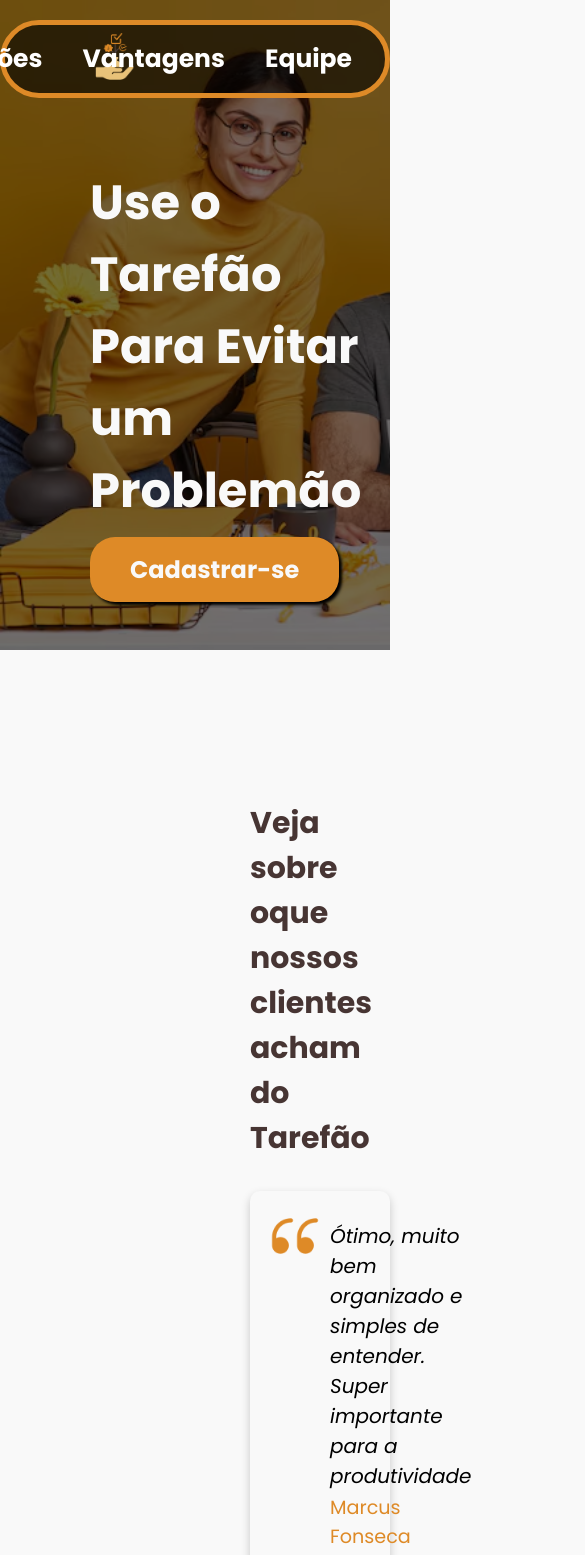
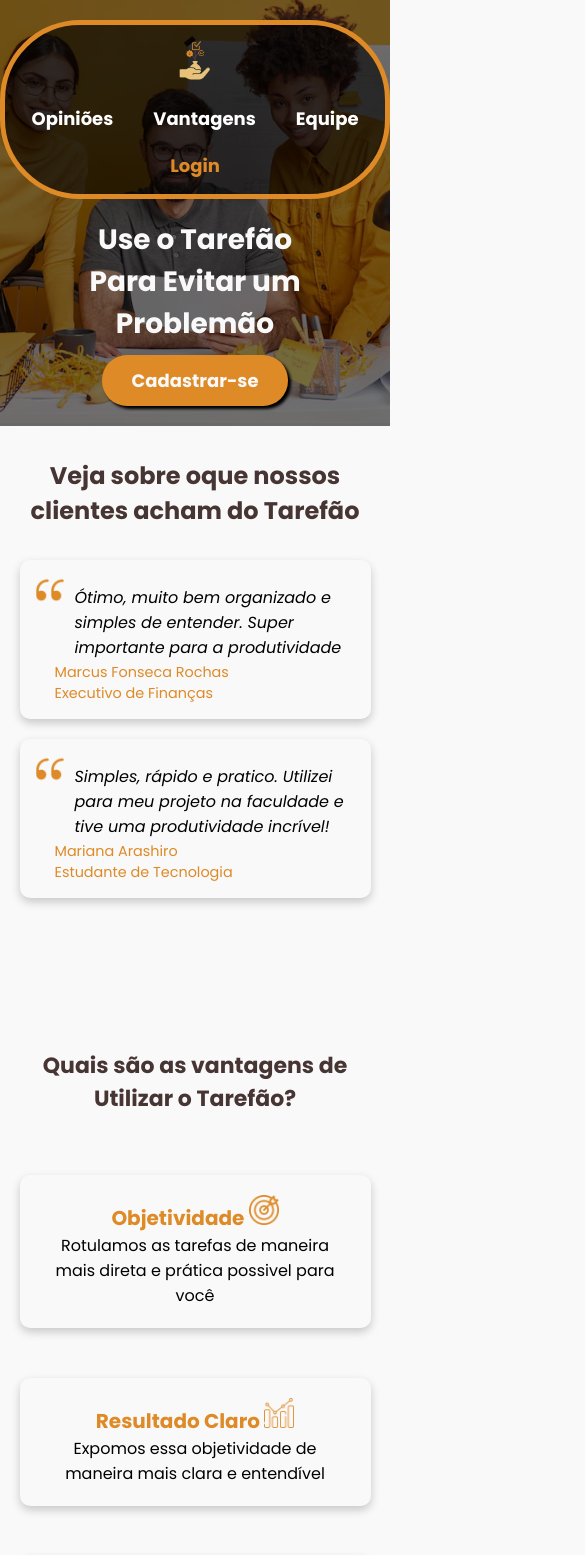
Before and after one commit to RgoSL/Projeto-Venturus-, a React (Vite) app: page / in a window 390 px wide. Shown: the top 1555 px of the page, 585 px wide, since content can reach past the window. Built offline with nearby package versions, Linux system fonts and the light colour scheme.

Commit message:
Adicionando responsividade de uma pagina

```diff
--- a/src/components/Banner/Banner.jsx
+++ b/src/components/Banner/Banner.jsx
@@ -6,11 +6,17 @@
             <header className={style.navImage}>
                 <nav className={style.nav}>
                     <div className={style.NavBack}>
-                        <img src="/Imagens/LogoFinal.png" alt="Logo do projeto" className={style.Logo}/>
-                        <a className={style.navItem} href="#opinioes">Opiniões</a>
-                        <a className={style.navItem} href="#vantagens">Vantagens</a>
-                        <a className={style.navItem} href="#equipe">Equipe</a>
-                        <a className={style.login} href="#login">Login</a>
+                        <img src="/Imagens/LogoFinal.png" alt="Logo do projeto" className={style.Logo} />
+
+                        <div className={style.linkGroup}>
+                            <a className={style.navItem} href="#opinioes">Opiniões</a>
+                            <a className={style.navItem} href="#vantagens">Vantagens</a>
+                            <a className={style.navItem} href="#equipe">Equipe</a>
+                        </div>
+
+                        <div className={style.loginGroup}>
+                            <a className={style.login} href="#login">Login</a>
+                        </div>
                     </div>
                 </nav>
                 <div className={style.Content}>
--- a/src/components/Banner/Banner.module.css
+++ b/src/components/Banner/Banner.module.css
@@ -52,7 +52,7 @@
   position: relative;
 }
 
-.navItem::after{
+.navItem::after {
   content: '';
   position: absolute;
   width: 0;
@@ -64,7 +64,7 @@
   transition: width 0.3s ease;
 }
 
-.navItem:hover::after{
+.navItem:hover::after {
   width: 70%;
 }
 
@@ -78,7 +78,8 @@
   position: relative;
   transition: transform 0.3s ease
 }
-.login:hover{
+
+.login:hover {
   transform: scale(1.2);
 }
 
@@ -92,7 +93,7 @@
   flex-grow: 1;
   color: var(--Branco);
   text-align: left;
-  margin: 0 ,40px;
+  margin: 0, 40px;
   box-sizing: border-box;
 
 }
@@ -111,7 +112,7 @@
   margin-left: 90px;
 }
 
-.Logo{
+.Logo {
   width: 50px;
   height: 55px;
   position: absolute;
@@ -119,6 +120,7 @@
   top: 50%;
   transform: translateY(-50%);
 }
+
 .BtnRegistro {
   font-family: 'Poppins';
   color: var(--Branco);
@@ -131,13 +133,71 @@
   margin-top: 10px;
   margin-left: 90px;
   cursor: pointer;
-  box-shadow:3px 3px 3px rgba(0, 0, 0, 1.0);
+  box-shadow: 3px 3px 3px rgba(0, 0, 0, 1.0);
   transition: 0.5s ease;
 }
+
 .BtnRegistro:hover {
   background-color: #d46e08;
   transform: scale(1.1);
 }
+
 button:hover img {
   opacity: 1;
 }
+
+@media screen and (max-width: 768px) {
+  .navImage {
+    height: auto;
+    padding-bottom: 20px;
+    background-position: center;
+  }
+
+  .NavBack {
+    display: flex;
+    flex-direction: column;
+    align-items: center;
+    gap: 10px;
+  }
+
+  .linkGroup {
+    display: flex;
+    gap: 40px;
+  }
+
+  .loginGroup {
+    margin-top: 10px;
+  }
+
+  .Logo {
+    position: static;
+    transform: none;
+    width: 40px;
+    height: 45px;
+    margin-bottom: 10px;
+  }
+
+  .navItem,
+  .login {
+    font-size: 18px;
+    left: 0;
+  }
+
+  .Content {
+    align-items: center;
+    text-align: center;
+    margin: 0 20px;
+  }
+
+  .Titulo,
+  .Titulo2 {
+    font-size: 28px;
+    margin-left: 0;
+  }
+
+  .BtnRegistro {
+    margin-left: 0;
+    padding: 12px 30px;
+    font-size: 18px;
+  }
+}
--- a/src/components/Comentarios/Comentarios.jsx
+++ b/src/components/Comentarios/Comentarios.jsx
@@ -2,6 +2,7 @@
 
 function Comentarios() {
     return (
+        <>
         <section className={style.ComentariosSec}>
             <div className={style.Titulo}>
                 <span>Veja sobre oque nossos clientes acham do Tarefão</span>
@@ -30,6 +31,7 @@
                 <p className={style.Cargo}>Estudante de Tecnologia</p>
             </div>
         </section>
+        </>
     )
 }
 export { Comentarios };
--- a/src/components/Comentarios/Comentarios.module.css
+++ b/src/components/Comentarios/Comentarios.module.css
@@ -72,3 +72,49 @@
     font-family: 'Poppins';
 
   }
+
+
+
+  @media screen and (min-width: 1024px) and (max-width: 1440px) {
+    .Comentario1,
+    .Comentario2 {
+      margin-left: auto;
+      margin-right: auto;
+    }
+
+    .Titulo {
+      margin-left: auto;
+      margin-right: auto;
+      text-align: center;
+    }
+  }
+
+  @media screen and (max-width: 768px) {
+    .Titulo {
+      margin: 2rem auto;
+      text-align: center;
+      font-size: 1.5rem;
+    }
+
+    .Comentario1,
+    .Comentario2 {
+      margin: 20px auto;
+      width: 90%;
+      padding: 15px;
+      font-size: 1rem;
+    }
+
+    .TextoPrincipal {
+      font-size: 1rem;
+    }
+
+    .Autor,
+    .Cargo {
+      margin-left: 20px;
+      font-size: 0.9rem;
+    }
+
+    .IconeCitar {
+      width: 30px;
+    }
+  }
--- a/src/components/Footer/Footer.jsx
+++ b/src/components/Footer/Footer.jsx
@@ -4,6 +4,7 @@
 
 function Footer() {
     return (
+        <>
             <footer className={style.footer}>
                 <div className={style.content}>
                     <div className={style.header}>
@@ -33,7 +34,7 @@
                         <div className={style.social}>
                             <h2>Redes Sociais</h2>
                             <a href="https://github.com/RgoSL/Projeto-Venturus-">
-                        <FontAwesomeIcon icon={faGithub} className={style.githubLogo}/>
+                                <FontAwesomeIcon icon={faGithub} className={style.githubLogo} />
                             </a>
                         </div>
                     </div>
@@ -43,6 +44,7 @@
                     <span className={style.textCopy}>©Tarefão 2025</span>
                 </div>
             </footer>
+        </>
     );
 }
 
--- a/src/components/Footer/Footer.module.css
+++ b/src/components/Footer/Footer.module.css
@@ -136,3 +136,62 @@
     font-weight: bold;
     color: var(--Branco);
 }
+@media screen and (max-width: 768px) {
+    .content {
+      padding: 20px 15px;
+    }
+
+    .titulo1,
+    .titulo2 {
+      font-size: 16px;
+    }
+
+    .btnFooter {
+      font-size: 16px;
+      padding: 10px 25px;
+    }
+
+    .columns {
+      flex-direction: column;
+      align-items: center;
+      gap: 20px;
+      margin-top: 20px;
+    }
+
+    .brand,
+    .faq,
+    .social {
+      align-items: center;
+      text-align: center;
+    }
+
+    .projectName {
+      font-size: 32px;
+    }
+
+    .faq a,
+    .social a {
+      width: auto;
+      font-size: 14px;
+    }
+
+    .faq h2,
+    .social h2 {
+      font-size: 16px;
+    }
+
+    .githubLogo {
+      width: 24px;
+      height: 24px;
+    }
+
+    .copy {
+      height: auto;
+      padding: 10px 0;
+    }
+
+    .textCopy {
+      font-size: 14px;
+      text-align: center;
+    }
+  }
--- a/src/components/Vantagens/Vantagens.module.css
+++ b/src/components/Vantagens/Vantagens.module.css
@@ -55,3 +55,38 @@
     width: 45px;
     height: auto;
 }
+
+@media screen and (max-width: 768px) {
+    .Titulo {
+        font-size: 22px;
+        margin-left: 20px;
+        margin-right: 20px;
+        text-align: center;
+    }
+
+    .VantagensContainer {
+        flex-direction: column;
+        align-items: center;
+        gap: 20px;
+        margin-top: 30px;
+    }
+
+    .Qualidade {
+        width: 90%;
+        padding: 20px;
+    }
+
+    .TituloVantagem {
+        font-size: 20px;
+        text-align: center;
+    }
+
+    .ConteudoVantagem {
+        font-size: 16px;
+        text-align: center;
+    }
+
+    .Icone {
+        width: 30px;
+    }
+}
```
Lines whose indentation alone changed are shown as unchanged.
